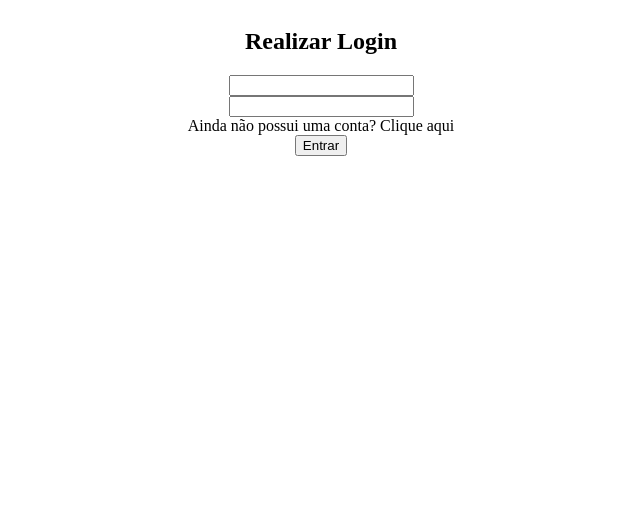
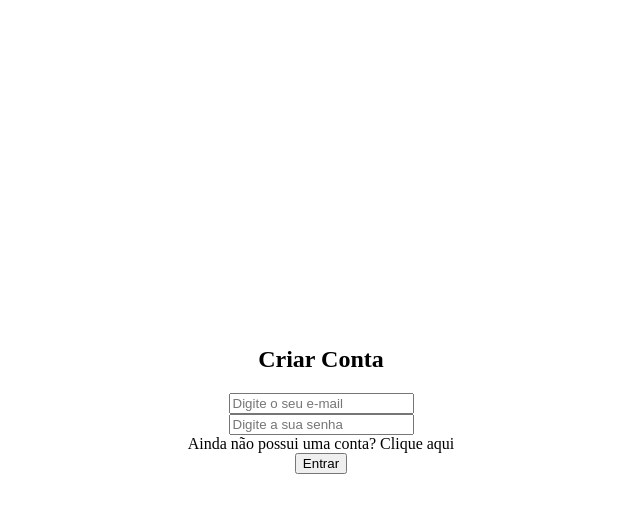
Before and after one commit to rodrigoalmeidagit/he4rtlabs-challenge-03, a plain HTML site: page projeto-03/html/sign_up.html in a window 1280 px wide. Shown: the whole page, without its empty margins (319-959 px from the left). Drawn offline with Linux system fonts and the light colour scheme.

Commit message:
updated folders and html

```diff
--- /dev/null
+++ b/projeto-03/css/sign_in.css
@@ -0,0 +1,29 @@
+body {
+    margin: 0;
+    padding: 0;
+    box-sizing: border-box;
+    display: flex;
+    align-items: center;
+    justify-content: center;
+    width: 100vw;
+    height: 100vh;
+    background: #8246c7;
+}
+
+#container {
+    padding: 5px;
+    display: flex;
+    color: white;
+    align-items: center;
+    background: #8246c7;
+    flex-direction: column;
+    justify-content: center;
+    border: 2px solid white;
+    box-shadow: 2px 2px 7px black;
+}
+
+#container button{
+    margin: 5px;
+    border-radius: 10px;
+    border: 0px;
+}
--- a/projeto-03/style.css
+++ b/projeto-03/css/sign_up.css
@@ -1,10 +1,12 @@
-:root {
+body {
     margin: 0;
     padding: 0;
     box-sizing: border-box;
 }
 
 #container {
+    width: 100vw;
+    height: 100vh;
     display: flex;
     flex-direction: column;
     align-items: center;
--- a/projeto-03/index.html
+++ b/projeto-03/html/sign_up.html
@@ -4,19 +4,19 @@
     <meta charset="UTF-8">
     <meta http-equiv="X-UA-Compatible" content="IE=edge">
     <meta name="viewport" content="width=device-width, initial-scale=1.0">
-    <link rel="stylesheet" href="./style.css">
+    <link rel="stylesheet" href="../css/sign_up.css">
     <title>he4rt - Challenge 03</title>
 </head>
 <body>
     <div id="container">
-        <h2 class="title">Realizar Login</h2>
+        <h2 class="title">Criar Conta</h2>
         <img src="" alt="">
-        <input type="text" class="email">
-        <input type="text" class="senha">
+        <input type="text" class="email" placeholder="Digite o seu e-mail">
+        <input type="text" class="senha" placeholder="Digite a sua senha">
         <span>Ainda não possui uma conta? Clique aqui</span>
         <button>Entrar</button>
     </div>
 
-    <script src="./main.js"></script>
+    <script src="../js/main.js"></script>
 </body>
 </html>
```
Also changed, not shown: projeto-03/html/sign_in.html (added, +21 -0 lines), projeto-03/img/he4rt-footer.svg (added), projeto-03/js/main.js (added).
